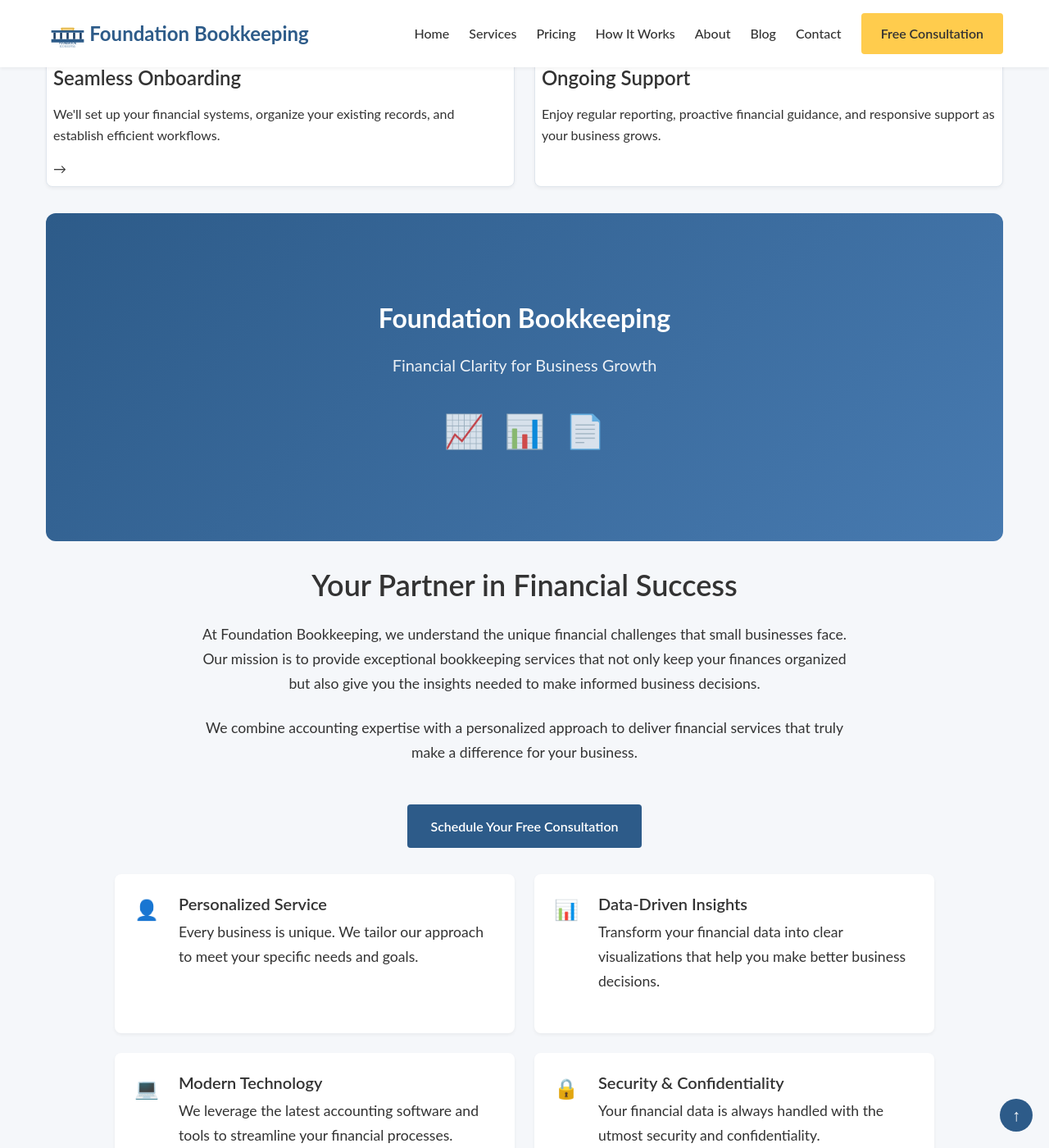
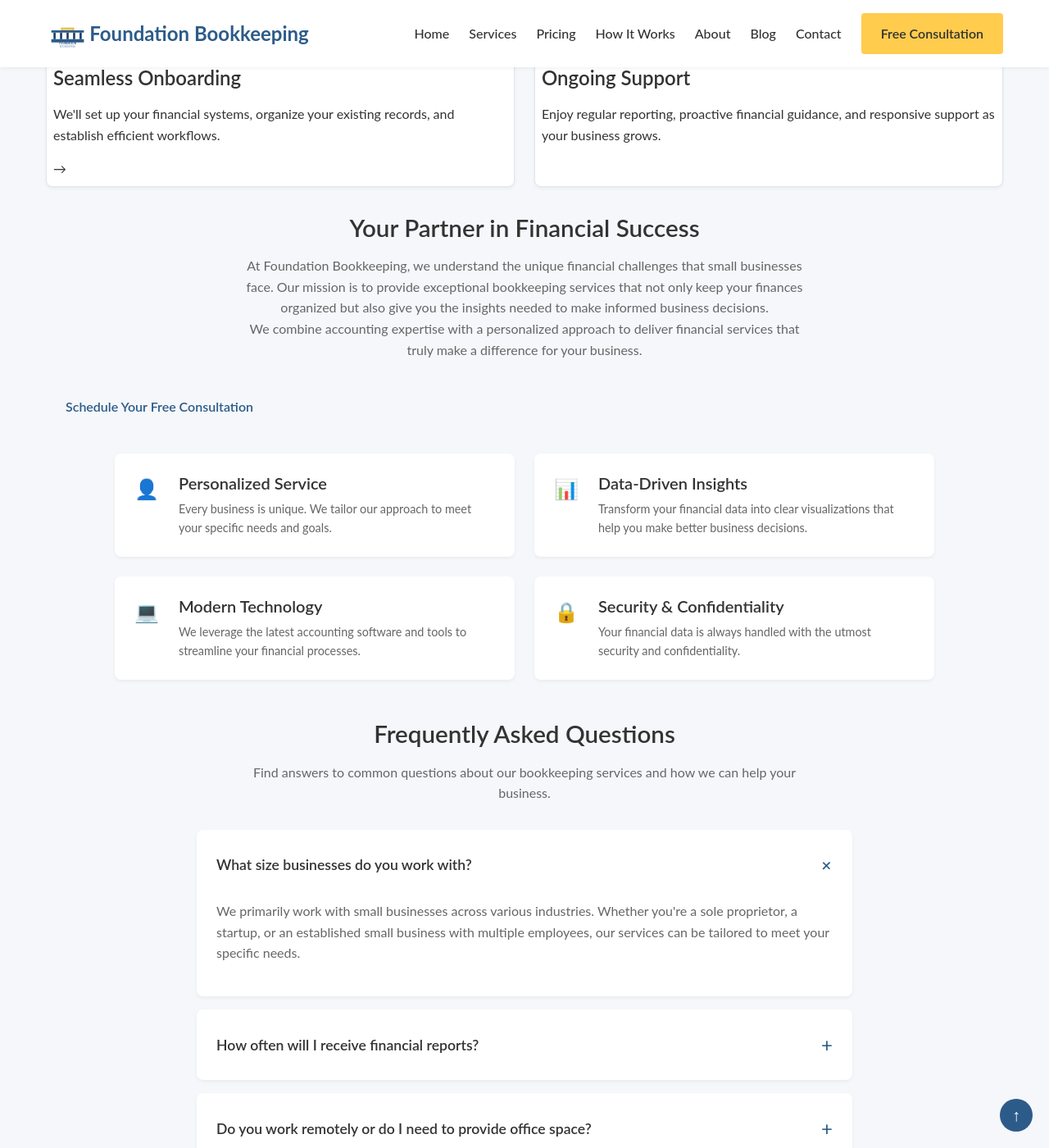
Before and after one commit to jcampbell9724/jcampbell-bookkeeping, a Jekyll site: the page built from index.html, in a window 1280 px wide and 1400 px high, scrolled down 1578 px. Shown: the whole window at 82% size. Built offline with Jekyll 4.4.1, drawn with Linux system fonts in a browser that asks for light colours.

Commit message:
about section

```diff
--- a/css/styles.css
+++ b/css/styles.css
@@ -1790,45 +1790,6 @@ input:checked + .slider:before {
     box-shadow: 0 12px 24px rgba(0, 0, 0, 0.1);
 }
 
-/* About Section */
-.about-content {
-    padding: var(--space-lg) 0;
-    text-align: center;
-}
-
-.about-content h2 {
-    font-size: clamp(1.75rem, 4vw, 2.25rem);
-    margin-bottom: var(--space-md);
-    color: var(--text);
-}
-
-.about-content p {
-    font-size: 1.1rem;
-    line-height: 1.7;
-    color: var(--text);
-    margin-bottom: var(--space-md);
-    max-width: 800px;
-    margin-left: auto;
-    margin-right: auto;
-}
-
-.about-content .btn {
-    display: inline-block;
-    margin-top: var(--space-md);
-    padding: 0.875rem 1.75rem;
-    background-color: var(--primary);
-    color: white;
-    border-radius: var(--radius-sm);
-    font-weight: 600;
-    transition: all 0.4s cubic-bezier(0.4, 0, 0.2, 1);
-}
-
-.about-content .btn:hover {
-    background-color: var(--primary-dark);
-    transform: translateY(-2px);
-    box-shadow: 0 4px 12px rgba(0, 0, 0, 0.15);
-}
-
 .about-features {
     display: grid;
     grid-template-columns: repeat(2, 1fr);
--- a/index.html
+++ b/index.html
@@ -126,21 +126,11 @@ keywords: bookkeeping, small business accounting, tax preparation, financial ser
 <!-- About Section -->
 <section id="about">
     <div class="container">
-        <div class="about-image">
-            <div class="about-bg">
-                <div class="about-logo">Foundation Bookkeeping</div>
-                <div class="about-tagline">Financial Clarity for Business Growth</div>
-                <div class="about-visual">
-                    <div class="visual-icon">📈</div>
-                    <div class="visual-icon">📊</div>
-                    <div class="visual-icon">📄</div>
-                </div>
-            </div>
-        </div>
-        <div class="about-content">
+        <div class="section-title">
             <h2>Your Partner in Financial Success</h2>
             <p>At Foundation Bookkeeping, we understand the unique financial challenges that small businesses face. Our mission is to provide exceptional bookkeeping services that not only keep your finances organized but also give you the insights needed to make informed business decisions.</p>
             <p>We combine accounting expertise with a personalized approach to deliver financial services that truly make a difference for your business.</p>
+        </div>
         <a href="#contact" class="btn">Schedule Your Free Consultation</a>
         <div class="about-features">
             <div class="about-feature">
```
Lines whose indentation alone changed are shown as unchanged.
